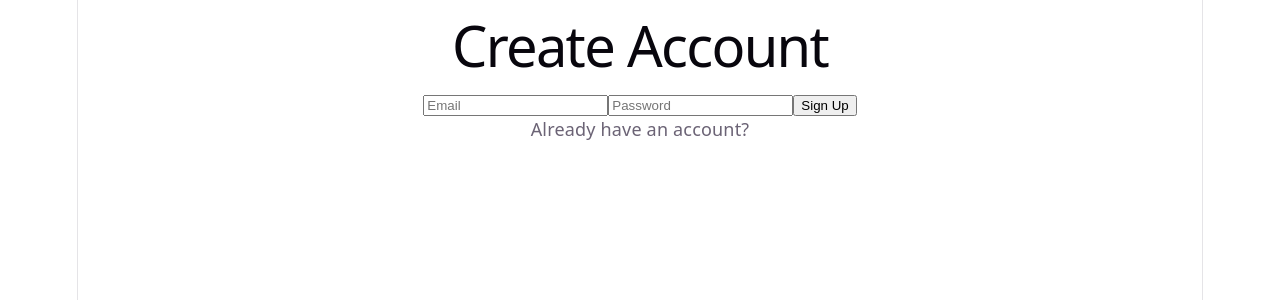
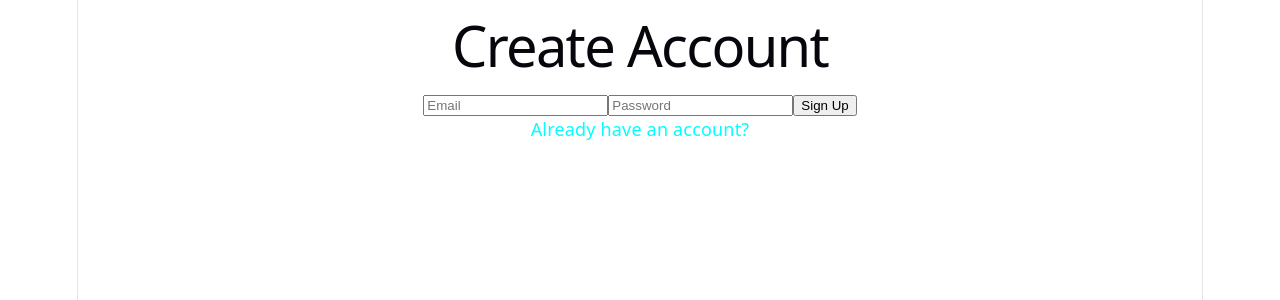
Before and after one commit to watsonlimprevil/finance-frontend, a React (Vite) app: page / in a window 1280 px wide. Shown: the top 300 px of the page. Built offline with nearby package versions, Linux system fonts and the light colour scheme.

Commit message:
modified th span

```diff
--- a/src/pages/Signup.jsx
+++ b/src/pages/Signup.jsx
@@ -52,12 +52,11 @@ export default function Signup(){
 
             </form>
             <p>
-                Already have an account?{''}
                 <span
                 style={{color: 'cyan' , cursor: 'pointer'}}
                 onClick={() => navigate('/login')}
                 >
-
+                    Already have an account?{''}
                 </span>
             </p>
         </div>
```
